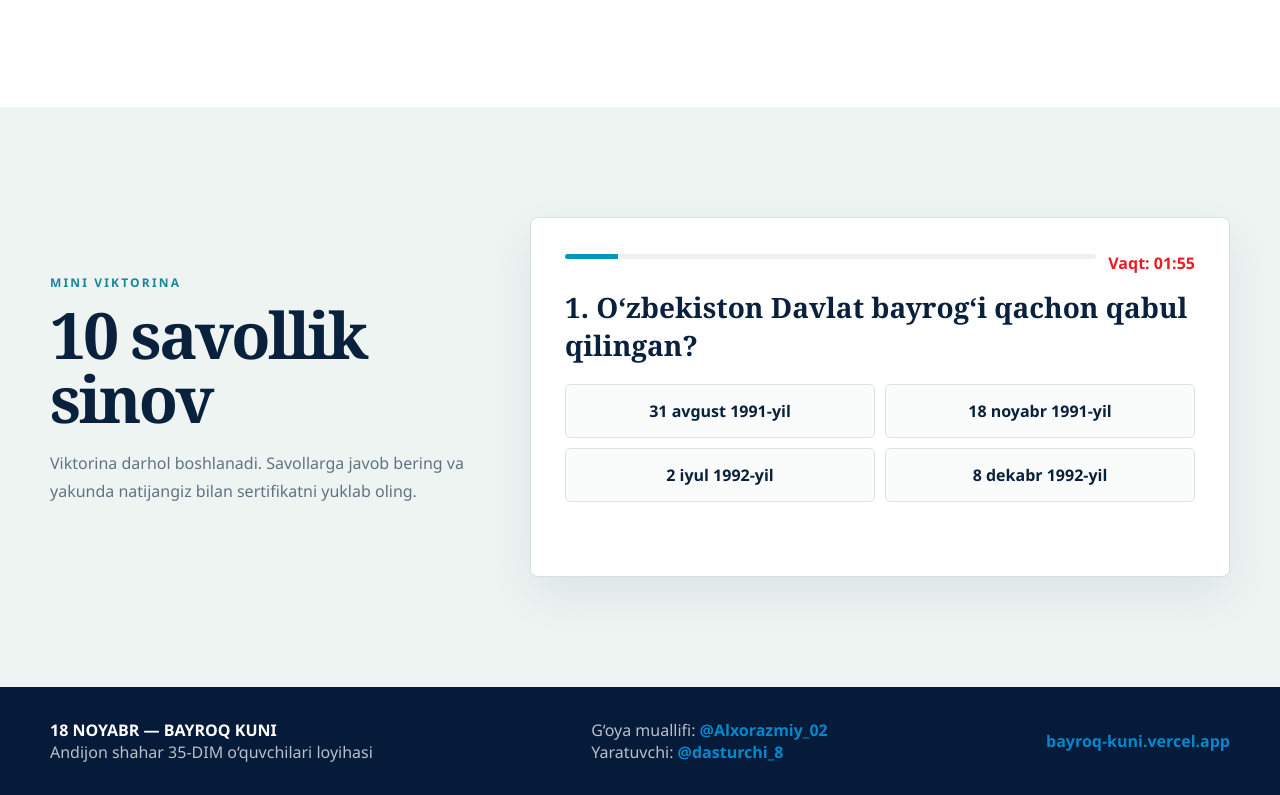
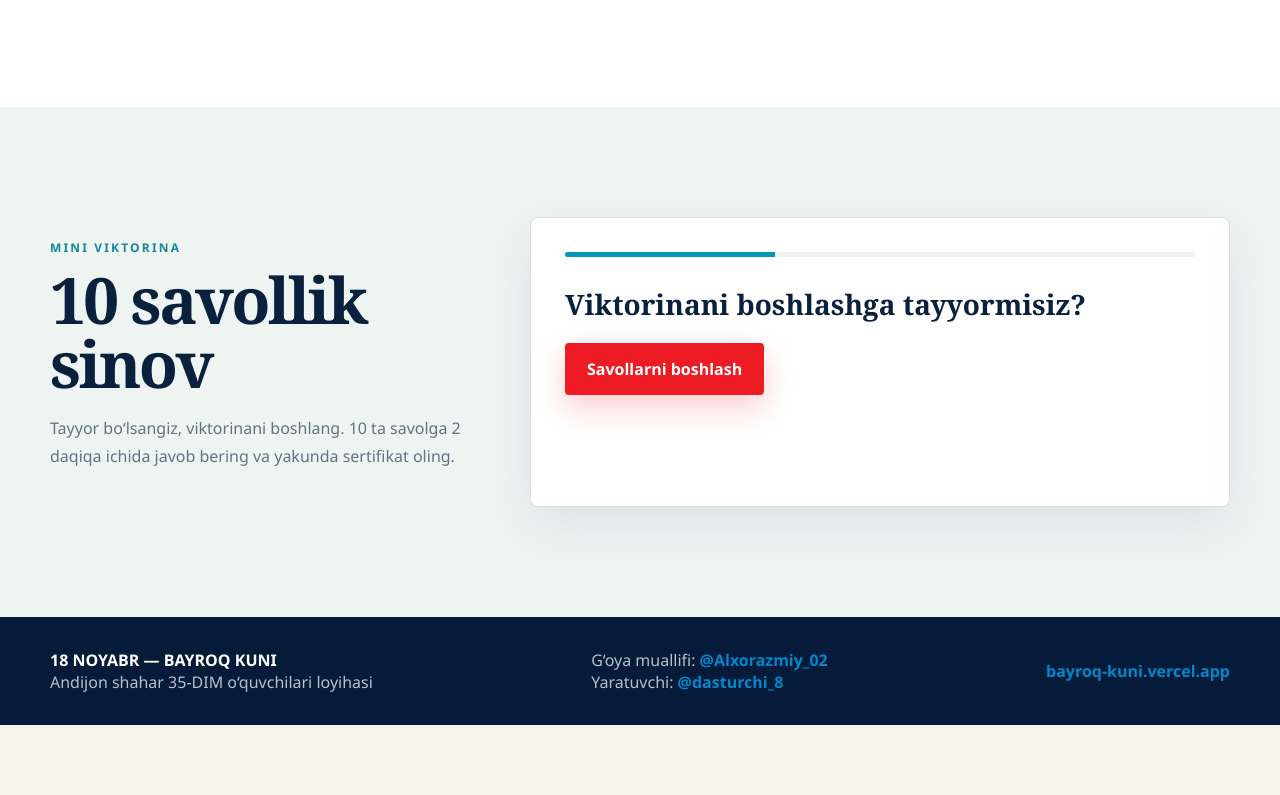
Before and after one commit to ikromiddinovmuhammadzayd-ux/bayroq-kuni, a website: page index.html in a window 1280 px wide. Shown: the part 2413-3208 px from the top of the page. After the commit the page ends 3138 px from the top, so only its background shows below. Drawn offline with Linux system fonts and the light colour scheme.

Commit message:
Start quiz timer only after button click

```diff
--- a/index.html
+++ b/index.html
@@ -638,14 +638,18 @@
       <div class="reveal">
         <div class="section-label">Mini viktorina</div>
         <h2 class="section-title">10 savollik sinov</h2>
-        <p>Viktorina darhol boshlanadi. Savollarga javob bering va yakunda natijangiz bilan sertifikatni yuklab oling.</p>
+        <p>Tayyor bo‘lsangiz, viktorinani boshlang. 10 ta savolga 2 daqiqa ichida javob bering va yakunda sertifikat oling.</p>
       </div>
       <div class="quiz-card reveal" id="quizCard">
         <div class="quiz-topline">
           <div class="progress" style="flex:1"><div class="progress-bar" id="progressBar"></div></div>
-          <div class="quiz-timer" id="quizTimer" style="display:block">Vaqt: 02:00</div>
+          <div class="quiz-timer" id="quizTimer">Vaqt: 02:00</div>
         </div>
-        <div id="quizScreen">
+        <div id="quizStartScreen">
+          <h3 class="question">Viktorinani boshlashga tayyormisiz?</h3>
+          <button class="primary" id="startQuizButton" type="button">Savollarni boshlash</button>
+        </div>
+        <div id="quizScreen" style="display:none">
           <h3 class="question" id="question"></h3>
           <div class="answers" id="answers"></div>
           <div class="quiz-status" id="quizStatus"></div>
@@ -713,6 +717,8 @@
     let quizFinished = false;
     const QUIZ_LIMIT_SECONDS = 120;
     const quizScreen = document.getElementById("quizScreen");
+    const quizStartScreen = document.getElementById("quizStartScreen");
+    const startQuizButton = document.getElementById("startQuizButton");
     const certificateWrap = document.getElementById("certificateWrap");
     const quizTimerEl = document.getElementById("quizTimer");
     const questionEl = document.getElementById("question");
@@ -753,6 +759,14 @@
         }
       }, 1000);
     }
+
+    startQuizButton.addEventListener("click", () => {
+      quizStartScreen.style.display = "none";
+      quizScreen.style.display = "block";
+      quizTimerEl.style.display = "block";
+      renderQuiz();
+      startTimer();
+    });
 
     function formatTime(totalSeconds) {
       const minutes = Math.floor(totalSeconds / 60);
@@ -854,8 +868,6 @@
       link.click();
     });
 
-    renderQuiz();
-    startTimer();
   </script>
   <script>
     const splashScreen = document.getElementById("splashScreen");
```
